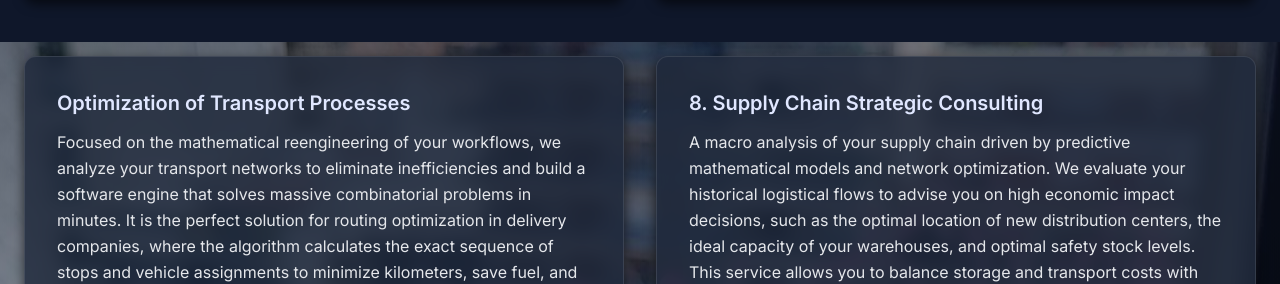
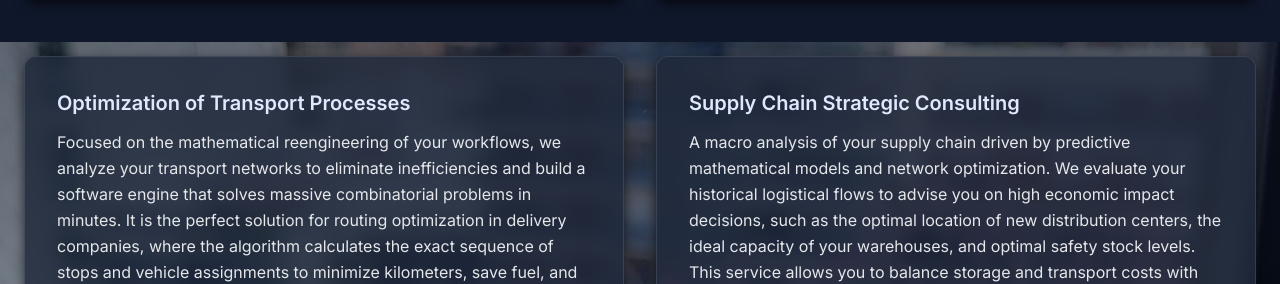
Before and after one commit to mrodriguezcartabia/fmp.github.io, a Jekyll site: the page built from what-we-offer.html, in a window 1280 px wide and 900 px high, scrolled down 853 px. Shown: the part 169-453 px from the top of the window. Built offline with Jekyll 4.4.1, drawn with Linux system fonts in a browser that asks for light colours; nearby versions of some CDN libraries.

Commit message:
Corrección de errores menores

```diff
--- a/index.html
+++ b/index.html
@@ -2,10 +2,6 @@
 layout: default
 title: Gamma Solutions - Home
 ---
-<!-- Agregar fotos
- Centrarnos en el dolor del cliente
- ¿Video?
- Empresas clientes-->
 
 <div id="intro-screen">
     <div class="shimmer-wrapper opacity-0" id="intro-content">
--- a/what-we-offer.html
+++ b/what-we-offer.html
@@ -163,7 +163,7 @@ title: Gamma Solutions - What we offer
             <div class="card flex flex-col justify-between" data-keywords="optimizacion,toma de decisiones,modelado">
                 <div>
                     <h3 class="text-xl font-semibold mb-3 text-indigo-100"
-                         data-en="8. Supply Chain Strategic Consulting" data-es="Consultoría estratégica de <span class='italic'>Supply Chain</span>"
+                         data-en="Supply Chain Strategic Consulting" data-es="Consultoría estratégica de <span class='italic'>Supply Chain</span>"
                          data-pt="Consultoria estratégica de <span class='italic'>Supply Chain</span>">Consultoría estratégica de <span class='italic'>Supply Chain</span>
                     </h3>
                     <p class="text-gray-200 text-base leading-relaxed"
```
